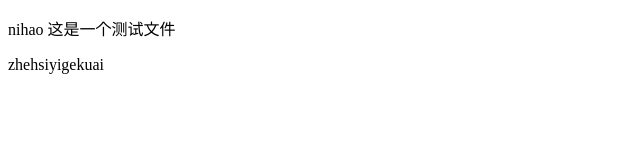
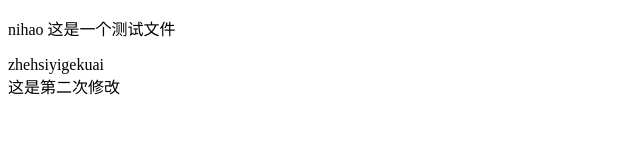
Before and after one commit to JBBQ/lianxi, a plain HTML site: page ceshi2.html in a window 1280 px wide. Shown: the whole page, without its empty margins (0-640 px from the left). Drawn offline with Linux system fonts and the light colour scheme.

Commit message:
提交了两个文件

```diff
--- a/ceshi2.html
+++ b/ceshi2.html
@@ -9,6 +9,7 @@
 <body>
     <p>nihao 这是一个测试文件</p>
     <div>zhehsiyigekuai</div>
+    <div>这是第二次修改</div>
 
 </body>
 </html>
```
Also changed, not shown: gitceshi.txt.
